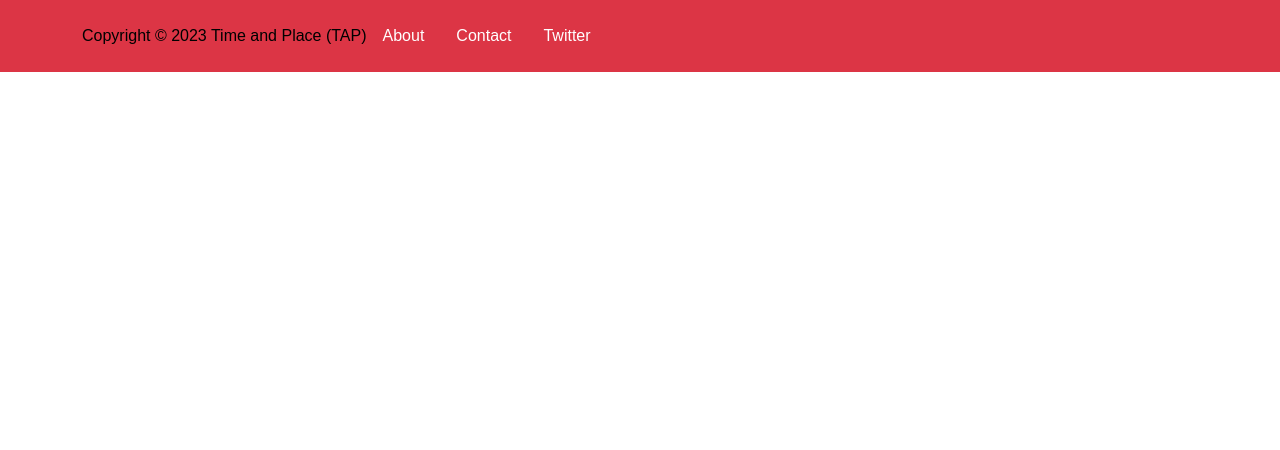
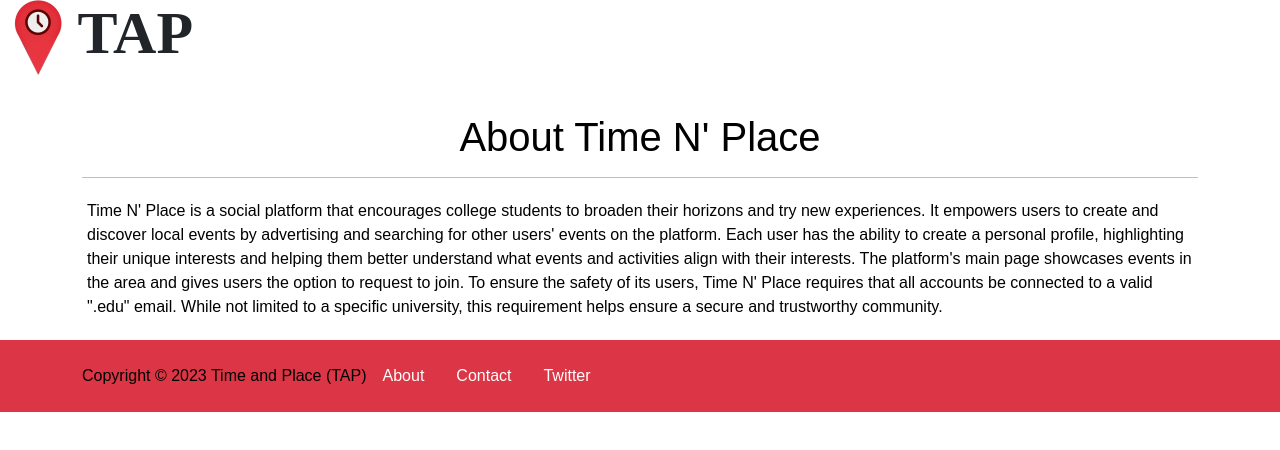
Before and after one commit to jarenadams21/friends-fe, a React (Create React App) app: page /about in a window 1280 px wide. Shown: the top 450 px of the page. Built offline with nearby package versions, Linux system fonts and the light colour scheme.

Commit message:
Added Learn More

```diff
--- a/src/App.tsx
+++ b/src/App.tsx
@@ -10,6 +10,7 @@ import RegistrationScreen from "./pages/Login-Register/Registration";
 import LoginScreen from "./pages/Login-Register/Login";
 import Profile from "./pages/Profile/ProfileScreen";
 import Footer from "./pages/Footer";
+import LearnMore from "./pages/LearnMore";
 
 function App() {
   return (
@@ -21,6 +22,7 @@ function App() {
           <Route path="/registration" element={<RegistrationScreen />} />
           <Route path="/profile/:id" element={<Profile />} />
           <Route path="/feed/:id" element={<Feed />} />
+          <Route path="/about" element={<LearnMore />} />
         </Routes>
       </BrowserRouter>
       <Footer/>
--- /dev/null
+++ b/src/pages/LearnMore.tsx
@@ -0,0 +1,42 @@
+import { useState } from "react";
+import { Button, Form, InputGroup } from "react-bootstrap";
+import { Link } from "react-router-dom";
+import { Container } from "react-bootstrap";
+import LogoCard from "../Home-Page/LogoCard";
+
+export default function LearnMore() {
+  const headerStyle = {
+    textAlign: "center" as "center",
+    fontFamily: '"Futura", sans-serif',
+  };
+
+  const paragraphStyle = {
+    fontFamily: '"Futura", sans-serif',
+  };
+
+  return (
+    <div>
+      <LogoCard/>
+
+    <Container>
+      <section className="text-black">
+          <h1 style={headerStyle}>About Time N' Place </h1> <hr />
+          <p style={{ ...paragraphStyle, padding: "5px" }}>
+            Time N' Place is a social platform that encourages college students
+            to broaden their horizons and try new experiences. It empowers users
+            to create and discover local events by advertising and searching for
+            other users' events on the platform. Each user has the ability to
+            create a personal profile, highlighting their unique interests and
+            helping them better understand what events and activities align with
+            their interests. The platform's main page showcases events in the
+            area and gives users the option to request to join. To ensure the
+            safety of its users, Time N' Place requires that all accounts be
+            connected to a valid ".edu" email. While not limited to a specific
+            university, this requirement helps ensure a secure and trustworthy
+            community.
+          </p>
+      </section>
+    </Container>
+    </div>
+  );
+}
```
